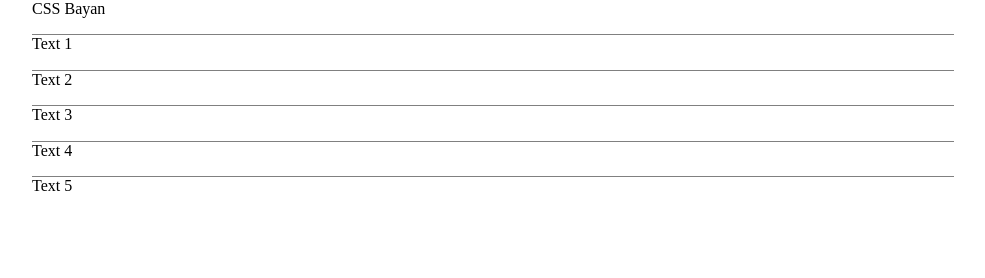
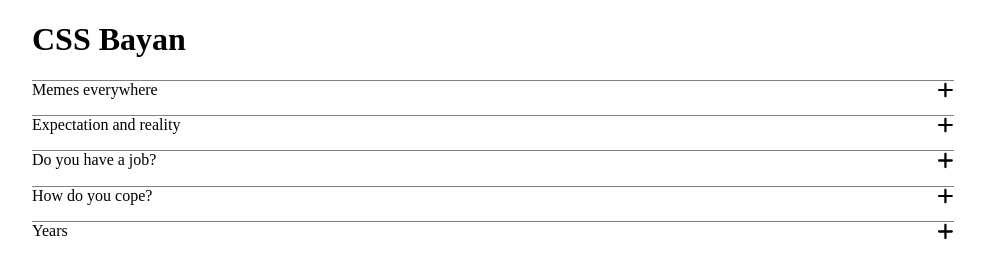
Before and after one commit to AleksanderPirojok/cssBayan, a plain HTML site: page cssBayan/index.html in a window 1280 px wide. Shown: the whole page, without its empty margins (32-1017 px from the left). Drawn offline with Linux system fonts and the light colour scheme.

Commit message:
feat: add memes images and icons (Fri, Mar 10, 2023 11:00:46 PM)

```diff
--- a/cssBayan/css/style.css
+++ b/cssBayan/css/style.css
@@ -16,14 +16,27 @@
 }
 
 .item-accordion__text {
-    display: block;
+    display: flex;
+    justify-content: space-between;
     border-top: 0.1rem solid grey;
+}
+
+.item-accordion__plus {
+    width: 1rem;
 }
 
 .item-accordion__content {
     display: none;
 }
 
+.item-accordion__meme {
+    width: 40%;
+}
+
 .item-accordion__radio:checked ~ .item-accordion__content {
     display: block;
 }
+
+.item-accordion__radio:checked ~ .item-accordion__text > .item-accordion__plus {
+    transform: rotate(45deg);
+}
--- a/cssBayan/index.html
+++ b/cssBayan/index.html
@@ -13,56 +13,61 @@
     <div class="wrapper">
         <div class="accordion">
             <div class="title">
-                CSS Bayan
+                <h1>CSS Bayan</h1>
             </div>
 
             <div class="item-accordion">
                 <input type="radio" name="accordion" class="item-accordion__radio" id="meme-1">
                 <label for="meme-1" class="item-accordion__text">
-                    Text 1
+                    <div>Memes everywhere</div>
+                    <img src="./assets/svg/plus.svg" alt="plus" class="item-accordion__plus">
                 </label>
                 <div class="item-accordion__content">
-                    Meme 1
+                    <img src="./assets/img/meme-1.jpg" alt="meme-1" class="item-accordion__meme">
                 </div>
             </div>
 
             <div class="item-accordion">
                 <input type="radio" name="accordion" class="item-accordion__radio" id="meme-2">
                 <label for="meme-2" class="item-accordion__text">
-                    Text 2
+                    <div>Expectation and reality</div>
+                    <img src="./assets/svg/plus.svg" alt="plus" class="item-accordion__plus">
                 </label>
                 <div class="item-accordion__content">
-                    Meme 2
+                    <img src="./assets/img/meme-2.jpg" alt="meme-2" class="item-accordion__meme">
                 </div>
             </div>
 
             <div class="item-accordion">
                 <input type="radio" name="accordion" class="item-accordion__radio" id="meme-3">
                 <label for="meme-3" class="item-accordion__text">
-                    Text 3
+                    <div>Do you have a job?</div>
+                    <img src="./assets/svg/plus.svg" alt="plus" class="item-accordion__plus">
                 </label>
                 <div class="item-accordion__content">
-                    Meme 3
+                    <img src="./assets/img/meme-3.jpg" alt="meme-3" class="item-accordion__meme">
                 </div>
             </div>
 
             <div class="item-accordion">
                 <input type="radio" name="accordion" class="item-accordion__radio" id="meme-4">
                 <label for="meme-4" class="item-accordion__text">
-                    Text 4
+                    <div>How do you cope?</div>
+                    <img src="./assets/svg/plus.svg" alt="plus" class="item-accordion__plus">
                 </label>
                 <div class="item-accordion__content">
-                    Meme 4
+                    <img src="./assets/img/meme-4.jpg" alt="meme-4" class="item-accordion__meme">
                 </div>
             </div>
 
             <div class="item-accordion">
                 <input type="radio" name="accordion" class="item-accordion__radio" id="meme-5">
                 <label for="meme-5" class="item-accordion__text">
-                    Text 5
+                    <div>Years</div>
+                    <img src="./assets/svg/plus.svg" alt="plus" class="item-accordion__plus">
                 </label>
                 <div class="item-accordion__content">
-                    Meme 5
+                    <img src="./assets/img/meme-5.jpg" alt="meme-5" class="item-accordion__meme">
                 </div>
             </div>
         </div>
```
Also changed, not shown: cssBayan/assets/svg/plus.svg (added).
